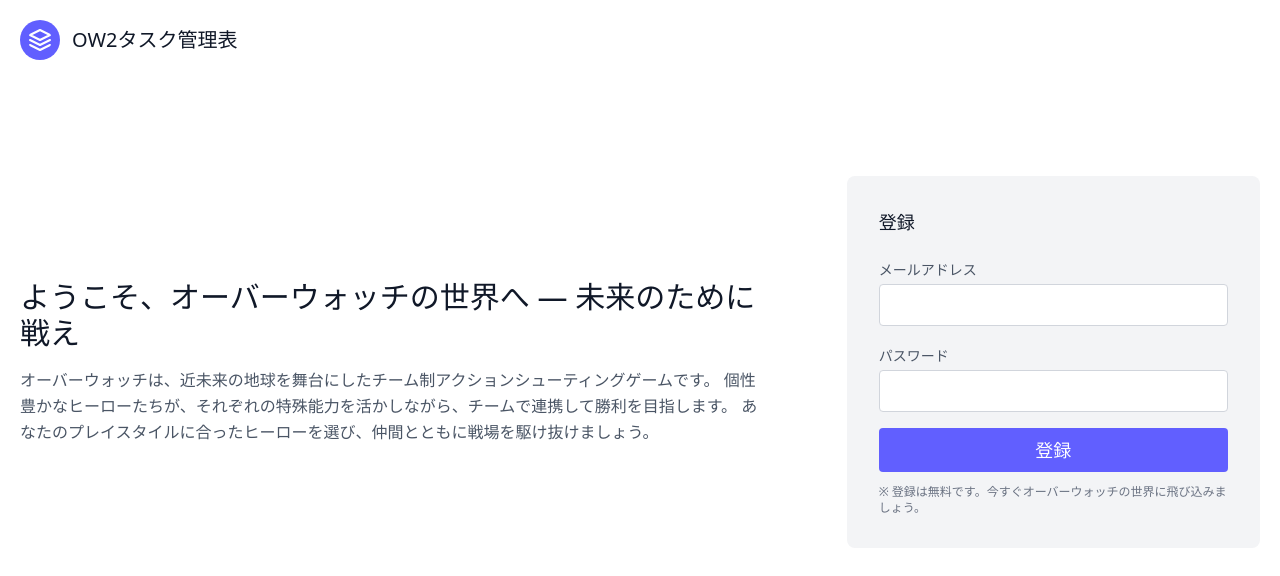
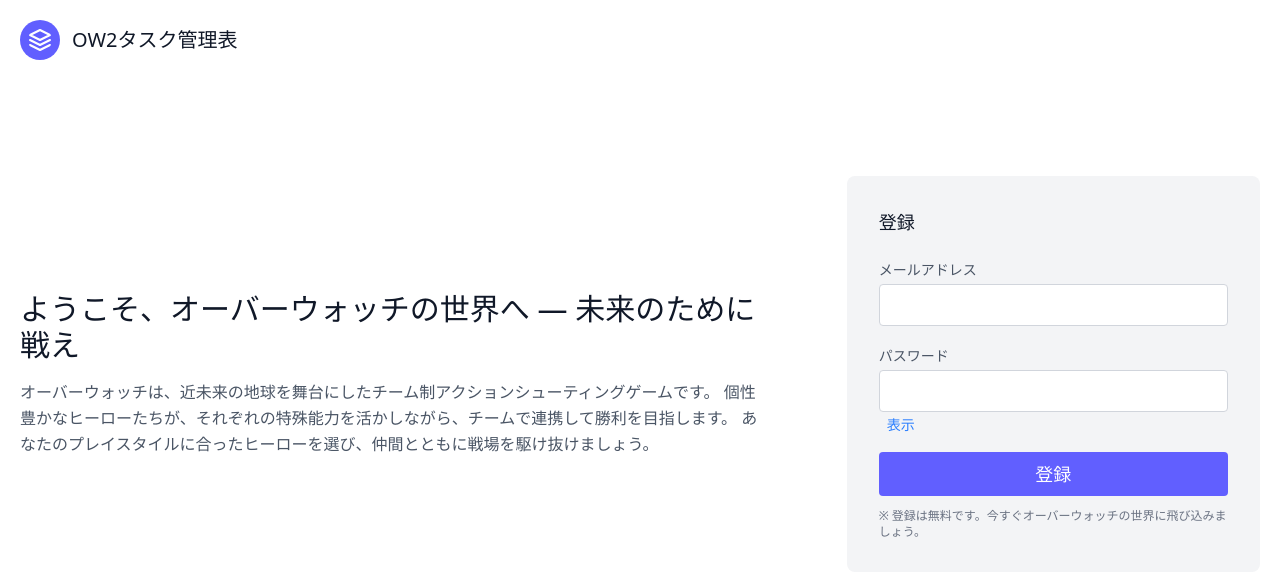
Before and after one commit to shundahoy/ow2-task, a Next.js app: page /register in a window 1280 px wide. Shown: the top 576 px of the page. Built offline with nearby package versions, Linux system fonts and the light colour scheme.

Commit message:
エラー

```diff
--- /dev/null
+++ b/auth.config.ts
@@ -0,0 +1,21 @@
+import type { NextAuthConfig } from "next-auth";
+
+export const authConfig = {
+  pages: {
+    signIn: "/login",
+  },
+  callbacks: {
+    authorized({ auth, request: { nextUrl } }) {
+      const isLoggedIn = !!auth?.user;
+      const isOnDashboard = nextUrl.pathname.startsWith("/dashboard");
+      if (isOnDashboard) {
+        if (isLoggedIn) return true;
+        return false; // Redirect unauthenticated users to login page
+      } else if (isLoggedIn) {
+        return Response.redirect(new URL("/dashboard", nextUrl));
+      }
+      return true;
+    },
+  },
+  providers: [], // Add providers with an empty array for now
+} satisfies NextAuthConfig;
--- /dev/null
+++ b/auth.ts
@@ -0,0 +1,44 @@
+import NextAuth from "next-auth";
+import Credentials from "next-auth/providers/credentials";
+import { PrismaClient } from "./src/generated/prisma";
+import { authValidate } from "@/app/lib/validate/validate";
+import bcrypt from "bcrypt";
+import { authConfig } from "./auth.config";
+
+const prisma = new PrismaClient();
+export const { handlers, signIn, signOut, auth } = NextAuth({
+  ...authConfig,
+  providers: [
+    Credentials({
+      authorize: async (credentials) => {
+        try {
+          const { email, password } = await authValidate.parseAsync(
+            credentials
+          );
+
+          // ユーザーをDBから取得
+          const user = await prisma.tUser.findFirst({
+            where: { email },
+          });
+
+          if (!user || !user.password) {
+            return null;
+          }
+
+          // パスワードの検証
+          const hashedPassword = await bcrypt.hash(password, 10);
+          if (hashedPassword !== user.password) return null;
+
+          // 認証成功時
+          return {
+            id: user.user_id.toString(),
+            name: user.email,
+            email: user.email,
+          };
+        } catch (error) {
+          return null;
+        }
+      },
+    }),
+  ],
+});
--- /dev/null
+++ b/middleware.ts
@@ -0,0 +1,8 @@
+import NextAuth from "next-auth";
+import { authConfig } from "./auth.config";
+
+export default NextAuth(authConfig).auth;
+
+export const config = {
+  matcher: ["/((?!api|_next/static|_next/image|.*\\.png$).*)"],
+};
--- a/package.json
+++ b/package.json
@@ -16,9 +16,11 @@
     "axios": "^1.9.0",
     "bcrypt": "^6.0.0",
     "next": "15.3.2",
+    "next-auth": "^5.0.0-beta.28",
     "react": "^19.0.0",
     "react-dom": "^19.0.0",
-    "react-icons": "^5.5.0"
+    "react-icons": "^5.5.0",
+    "zod": "^3.25.64"
   },
   "devDependencies": {
     "@eslint/eslintrc": "^3",
--- a/src/app/(types)/type.ts
+++ b/src/app/(types)/type.ts
@@ -1,7 +1,7 @@
 export type RegisterFormState = {
-  errors: {
-    email: string;
-    password: string;
+  errors?: {
+    email?: string[];
+    password?: string[];
   };
   isSuccess: boolean;
 };
--- /dev/null
+++ b/src/app/api/auth/[...nextauth]/route.ts
@@ -0,0 +1,2 @@
+import { handlers } from "../../../../../auth";
+export const { GET, POST } = handlers;
--- a/src/app/lib/actions/registerUser.ts
+++ b/src/app/lib/actions/registerUser.ts
@@ -2,39 +2,42 @@
 import { RegisterFormState } from "@/app/(types)/type";
 import { PrismaClient } from "../../../generated/prisma/client";
 import bcrypt from "bcrypt";
-import { redirect } from "next/navigation";
+import { authValidate } from "../validate/validate";
+import { signIn } from "../../../../auth";
 
 export async function registerUser(
   prevState: RegisterFormState,
   formData: FormData
 ) {
   const prisma = new PrismaClient();
-  const email = formData.get("email") as string;
-  const password = formData.get("password") as string;
 
-  if (!email || !password) {
-    return {
-      errors: {
-        email: "emailは必須です",
-        password: "passwordは必須です",
-      },
+  const validateResult = authValidate.safeParse({
+    password: formData.get("password"),
+    email: formData.get("email"),
+  });
+
+  if (!validateResult.success) {
+    const errors = {
+      errors: validateResult.error.flatten().fieldErrors,
       isSuccess: false,
     };
+    return errors;
   }
 
-  const hashedPassword = await bcrypt.hash(password, 10);
-
+  const hashedPassword = await bcrypt.hash(validateResult.data.password, 10);
   await prisma.tUser.create({
     data: {
-      email,
+      email: validateResult.data.email,
       password: hashedPassword,
     },
   });
 
+  const result = await signIn("credentials", formData);
+
   return {
     errors: {
-      email: "",
-      password: "",
+      email: [],
+      password: [],
     },
     isSuccess: true,
   };
--- /dev/null
+++ b/src/app/lib/validate/validate.ts
@@ -0,0 +1,133 @@
+import { z } from "zod";
+
+const ow2Words = [
+  // Roles
+  "tank",
+  "support",
+  "healer",
+  "dps",
+  "damage",
+
+  // Combat / Gameplay
+  "pick",
+  "counterpick",
+  "ultimate",
+  "ult",
+  "kill",
+  "death",
+  "assist",
+  "burst",
+  "cc",
+  "stun",
+  "sleep",
+  "shield",
+  "barrier",
+  "bubble",
+  "heal",
+  "healing",
+  "buff",
+  "debuff",
+  "peel",
+
+  // Map / Objective
+  "payload",
+  "point",
+  "highground",
+  "lowground",
+  "choke",
+  "spawn",
+  "area",
+  "zone",
+  "push",
+  "flank",
+  "rotation",
+  "corner",
+
+  // Strategy & Communication
+  "callout",
+  "ping",
+  "shotcall",
+  "macro",
+  "micro",
+  "positioning",
+  "aggressive",
+  "passive",
+  "engage",
+  "disengage",
+  "focus",
+  "target focus",
+
+  // Evaluation & Meta
+  "carry",
+  "int",
+  "throw",
+  "feeder",
+  "report",
+  "meta",
+  "comp",
+  "team comp",
+  "synergy",
+  "counter",
+  "dive",
+  "poke",
+  "brawl",
+
+  // Hero names (Tank)
+  "reinhardt",
+  "winston",
+  "dva",
+  "zarya",
+  "sigma",
+  "orisa",
+  "roadhog",
+  "ramattra",
+  "junkerqueen",
+  "mauga",
+  "warlord",
+
+  // Hero names (Support)
+  "ana",
+  "baptiste",
+  "zenyatta",
+  "lucio",
+  "mercy",
+  "brigitte",
+  "kiriko",
+  "lifeweaver",
+  "illari",
+  "venture",
+
+  // Hero names (DPS)
+  "genji",
+  "hanzo",
+  "soldier",
+  "cassidy",
+  "ashe",
+  "echo",
+  "pharah",
+  "reaper",
+  "tracer",
+  "symmetra",
+  "mei",
+  "junkrat",
+  "bastion",
+  "torbjorn",
+  "sombra",
+  "widowmaker",
+  "sojourn",
+  "venture",
+];
+
+const passwordRegex = /^(?=.*[a-z])(?=.*[A-Z])(?=.*\d)(?=.*[\W_]).{8,}$/;
+export const authValidate = z.object({
+  email: z.string().email({ message: "Name is required" }),
+  password: z
+    .string()
+    .regex(passwordRegex, {
+      message:
+        "パスワードは8文字以上で、英大文字・小文字・数字・記号をすべて含めてください",
+    })
+    .refine((val) => ow2Words.some((word) => val.includes(word)), {
+      message: `パスワードには以下のOW2用語を含めてください`,
+    }),
+});
--- a/src/app/register/page.tsx
+++ b/src/app/register/page.tsx
@@ -1,5 +1,5 @@
 "use client";
-import React, { useEffect } from "react";
+import React, { useEffect, useState } from "react";
 import { useRouter } from "next/navigation";
 import { registerUser } from "../lib/actions/registerUser";
 import { useActionState } from "react";
@@ -7,29 +7,25 @@
 
 const INITIAL_STATE: RegisterFormState = {
   errors: {
-    email: "",
-    password: "",
+    email: [],
+    password: [],
   },
   isSuccess: false,
 };
 
 const RegisterPage = () => {
   const router = useRouter();
-  const [state, formAction, pending] = useActionState(
-    registerUser,
-    INITIAL_STATE
-  );
+  const [showPassword, setShowPassword] = useState(false);
+  const [state, formAction] = useActionState(registerUser, INITIAL_STATE);
 
   useEffect(() => {
-    const hasNoErrors =
-      state.errors.email === "" && state.errors.password === "";
-
     // 初期状態ではなく、かつエラーがない場合のみ反応
-    if (hasNoErrors && state !== INITIAL_STATE) {
+    if (state.isSuccess) {
       alert("登録が完了しました！");
       router.push("/dashboard");
     }
   }, [state, router]);
+
   return (
     <section className="text-gray-600 body-font">
       <div className="container px-5 py-24 mx-auto flex flex-wrap items-center">
@@ -61,7 +57,11 @@
               name="email"
               className="w-full bg-white rounded border border-gray-300 focus:border-indigo-500 focus:ring-2 focus:ring-indigo-200 text-base outline-none text-gray-700 py-1 px-3 leading-8 transition-colors duration-200 ease-in-out"
             />
-            {state.errors.email && <p>{state.errors.email}</p>}
+            {state.errors?.email?.map((err, index) => (
+              <p key={index} className="text-red-500 text-xs mt-1">
+                {err}
+              </p>
+            ))}
           </div>
 
           <div className="relative mb-4">
@@ -72,12 +72,26 @@
               パスワード
             </label>
             <input
-              type="password"
+              type={showPassword ? "text" : "password"}
               id="password"
               name="password"
               className="w-full bg-white rounded border border-gray-300 focus:border-indigo-500 focus:ring-2 focus:ring-indigo-200 text-base outline-none text-gray-700 py-1 px-3 leading-8 transition-colors duration-200 ease-in-out"
             />
-            {state.errors.password && <p>{state.errors.password}</p>}
+            <button
+              type="button"
+              onClick={() => setShowPassword((prev) => !prev)}
+              className="ml-2 text-sm text-blue-500 hover:underline"
+            >
+              {showPassword ? "非表示" : "表示"}
+            </button>
+
+            {state.errors?.password?.map((err, index) => {
+              return (
+                <p key={index} className="text-red-500 text-xs mt-1">
+                  {err}
+                </p>
+              );
+            })}
           </div>
           <div className="flex flex-row gap-4">
             <button className="flex-1 text-white bg-indigo-500 border-0 py-2 px-8 focus:outline-none hover:bg-indigo-600 rounded text-lg">
```
Also changed, not shown: 1 other file (tests, documents, lock files or other folders).
